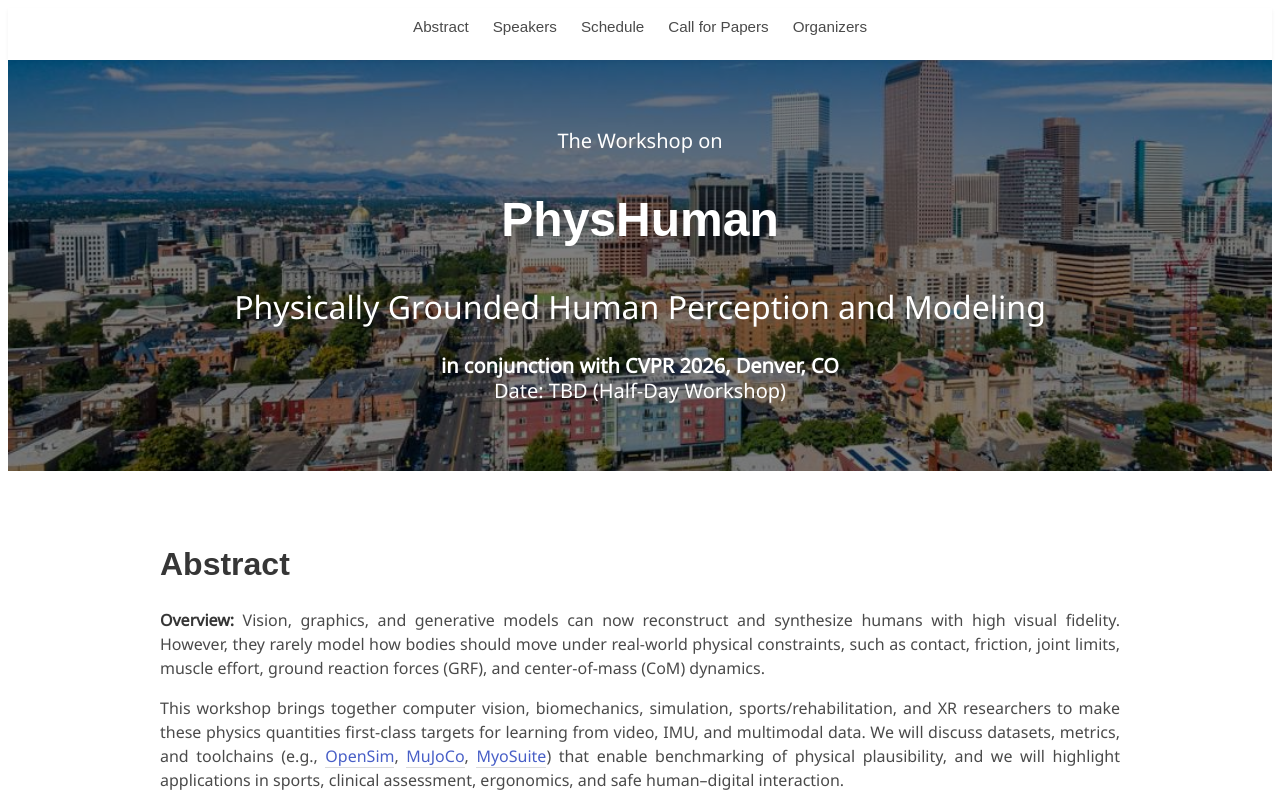
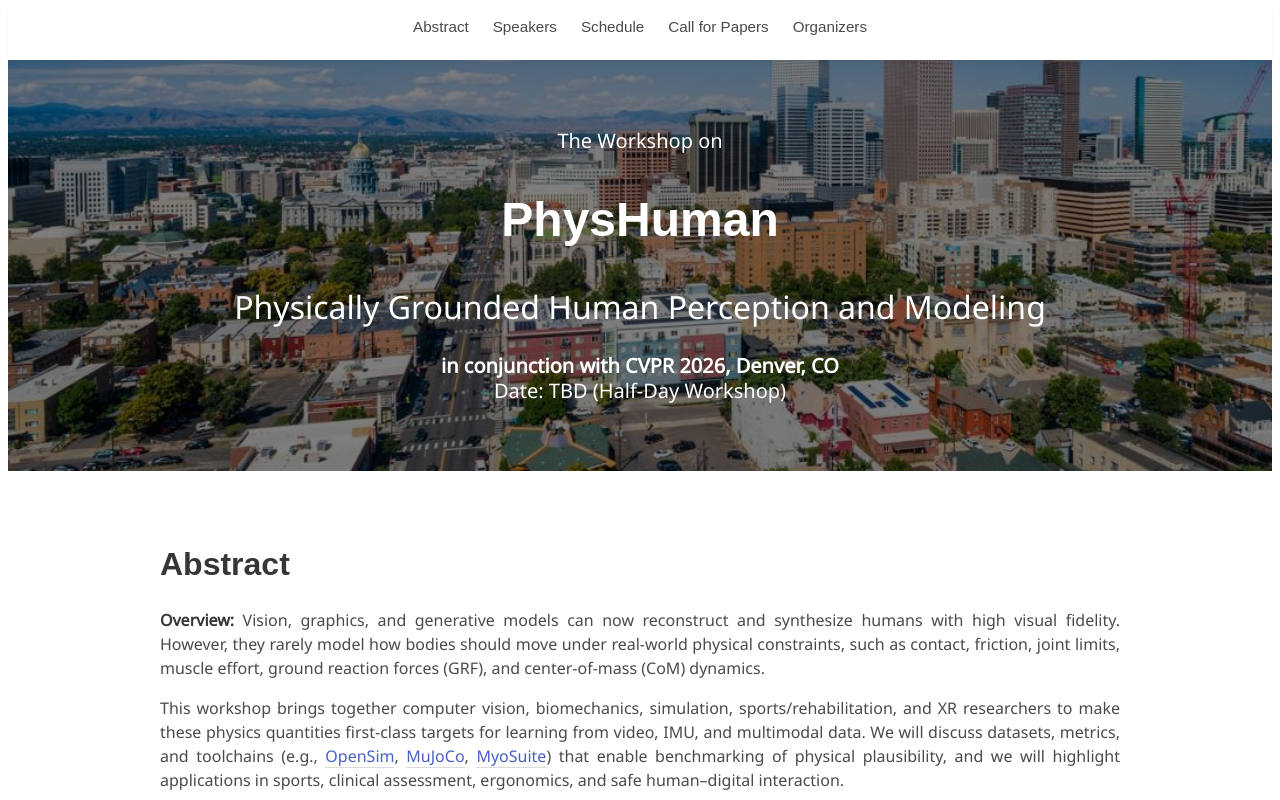
Before and after one commit to physhuman/physhuman.github.io, a plain HTML site: page index.html in a window 1280 px wide. Shown: the top 800 px of the page. Drawn offline with Linux system fonts and the light colour scheme; a web font is replaced by a local one.

Commit message:
Update index.html

```diff
--- a/index.html
+++ b/index.html
@@ -36,7 +36,7 @@
 </nav>
 
 
-<section class="hero" id="top" style="background: linear-gradient(rgba(0, 0, 0, 0.5), rgba(0, 0, 0, 0.5)), url('./static/images/denver-bg.jpeg'); background-size: cover; background-position: center 70%; background-attachment: fixed;">
+<section class="hero" id="top" style="background: linear-gradient(rgba(0, 0, 0, 0.5), rgba(0, 0, 0, 0.5)), url('./static/images/denver-bg.jpeg'); background-size: cover; background-position: center 90%; background-attachment: fixed;">
   <div class="hero-body">
     <div class="container is-max-desktop">
       <div class="columns is-centered">
```
